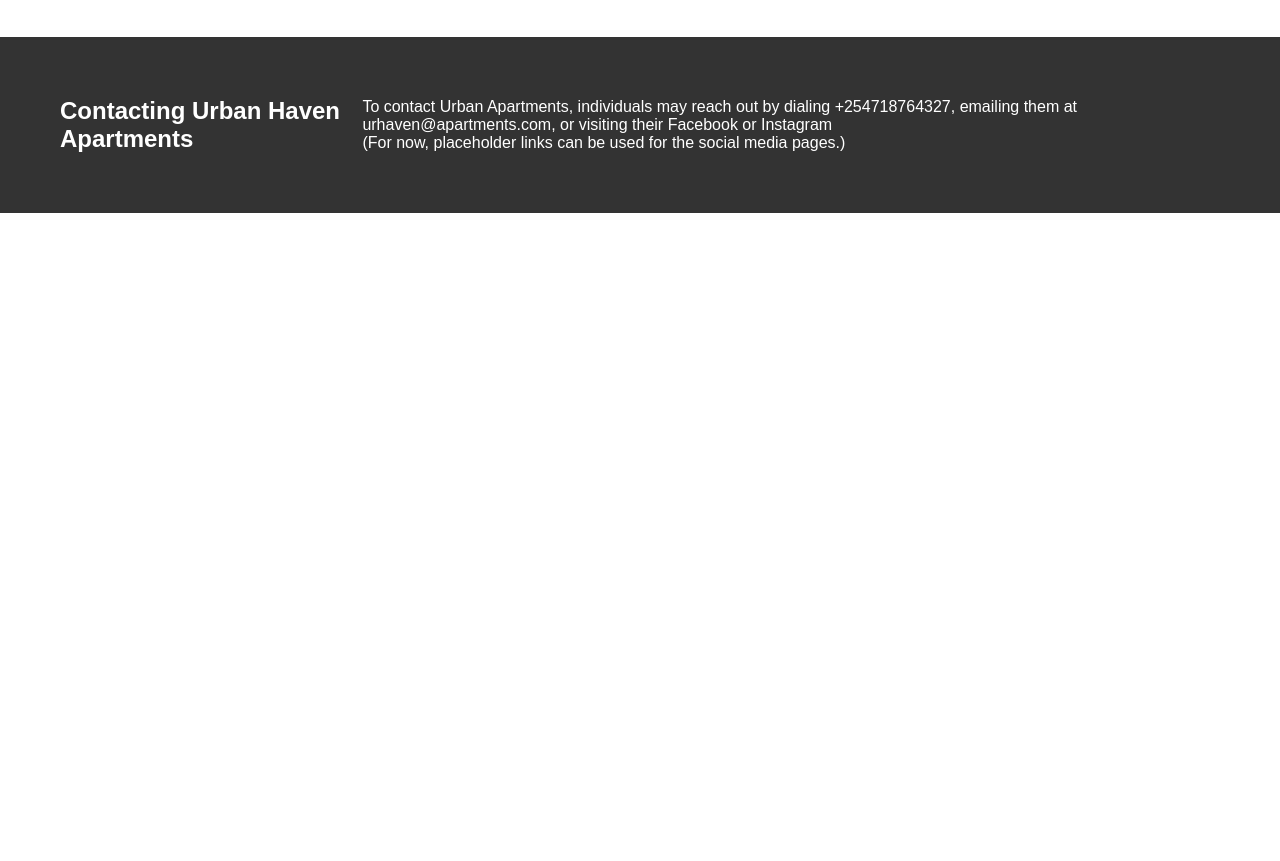
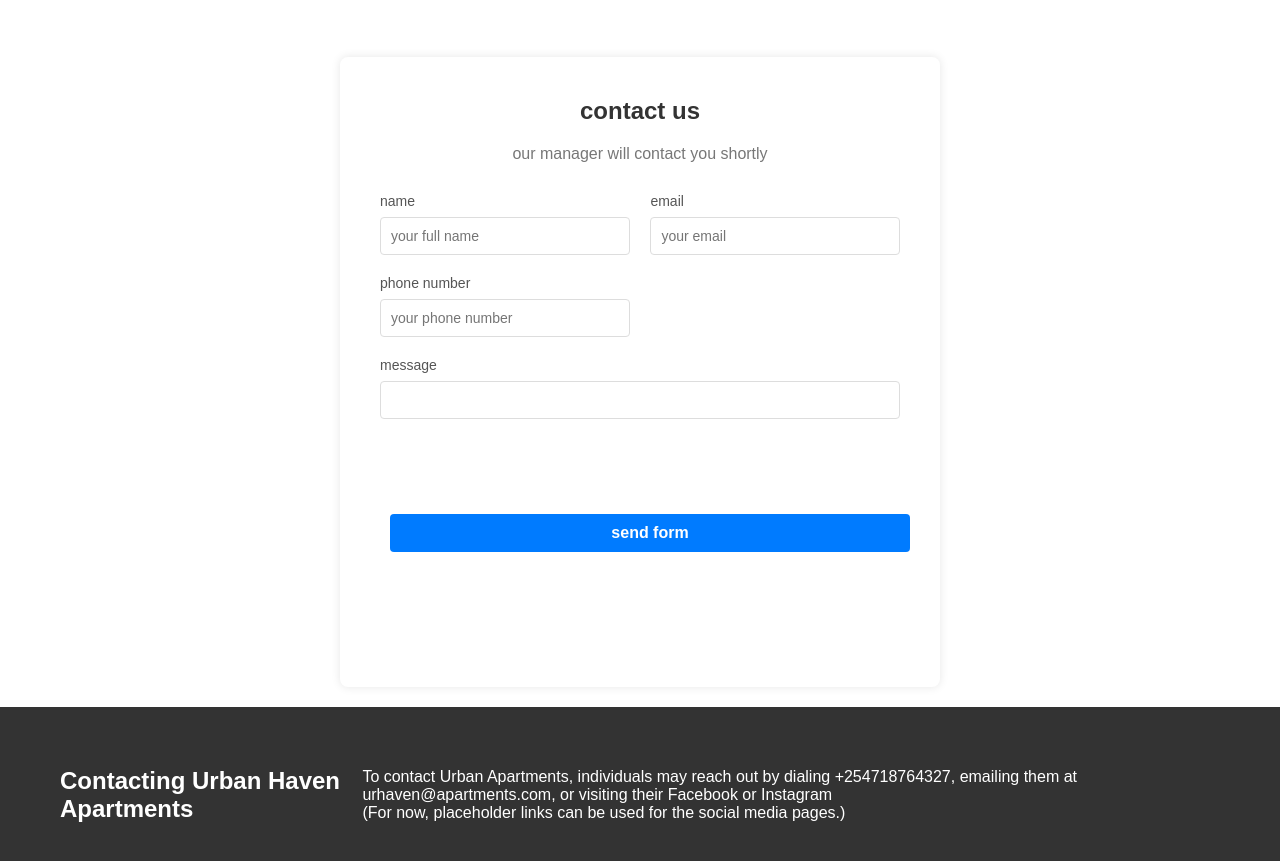
Before and after one commit to Alex-Githinji/Urban-haven-apartment, a plain HTML site: page index.html in a window 1280 px wide. Shown: the part 3347-4208 px from the top of the page. Before the commit the page ends 3560 px from the top, so only its background shows below. Drawn offline with Linux system fonts and the light colour scheme.

Commit message:
update my files

```diff
--- a/index.html
+++ b/index.html
@@ -253,6 +253,38 @@
       </div>
     </section>
 
+    <section class="contact">
+      <div>
+      <div>
+      <h1>contact us</h1>
+      <p>our manager will contact you shortly</p>
+      </div>
+      <form action="" class="form-row">
+      <div>
+        <label for="name">name</label>
+        <input type="text" class="name" placeholder="your full name">
+      </div>
+      <div>
+        <label for="email">email</label>
+        <input type="email" class="" placeholder="your email">
+      </div>
+      <div>
+        <label for="number">phone number</label>
+        <input type="number" placeholder="your phone number">
+      </div>
+    </form>
+      <div>
+        <label for="message">message</label>
+        <input type="text">
+      </div>
+      <div>
+        <button type="submit"> send form</button>
+      </div>
+      </div>
+
+
+    </section>
+
     <footer class="footer">
       <h1 class="footer-heading">Contacting Urban Haven Apartments</h1>
       <p>
--- a/style.css
+++ b/style.css
@@ -259,6 +259,83 @@ button{
   margin-left: 20px;
 }
 
+
+.contact {
+  background-color: #ffffff;
+  padding: 40px;
+  margin: 20px auto;
+  max-width: 600px;
+  box-shadow: 0 0 10px rgba(0, 0, 0, 0.1);
+  border-radius: 8px;
+}
+
+.contact h1 {
+  text-align: center;
+  font-size: 24px;
+  margin-bottom: 20px;
+  color: #333;
+}
+
+.contact p {
+  text-align: center;
+  font-size: 16px;
+  color: #777;
+  margin-bottom: 30px;
+}
+
+.form-row {
+  display: flex;
+  flex-wrap: wrap;
+  justify-content: space-between;
+}
+
+.form-row > div {
+  flex: 0 0 48%;
+  margin-bottom: 20px;
+}
+
+label {
+  display: block;
+  margin-bottom: 8px;
+  font-size: 14px;
+  color: #555;
+}
+
+input[type="text"],
+input[type="email"],
+input[type="number"] {
+  width: 100%;
+  padding: 10px;
+  border: 1px solid #ddd;
+  border-radius: 4px;
+  font-size: 14px;
+  color: #333;
+  transition: border-color 0.3s;
+}
+
+input[type="text"]:focus,
+input[type="email"]:focus,
+input[type="number"]:focus {
+  border-color: #888;
+  outline: none;
+}
+
+button[type="submit"] {
+  width: 100%;
+  padding: 10px;
+  background-color: #007bff;
+  border: none;
+  border-radius: 4px;
+  color: white;
+  font-size: 16px;
+  cursor: pointer;
+  transition: background-color 0.3s;
+}
+
+button[type="submit"]:hover {
+  background-color: #0056b3;
+}
+
 .footer{
   background-color: #333;
   color: #fff;
```
